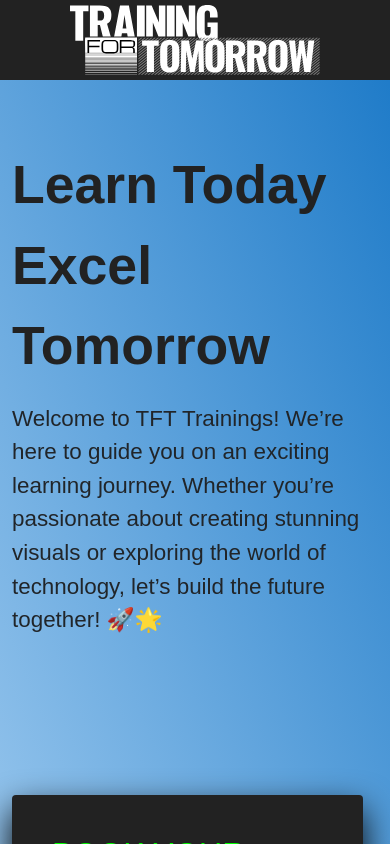
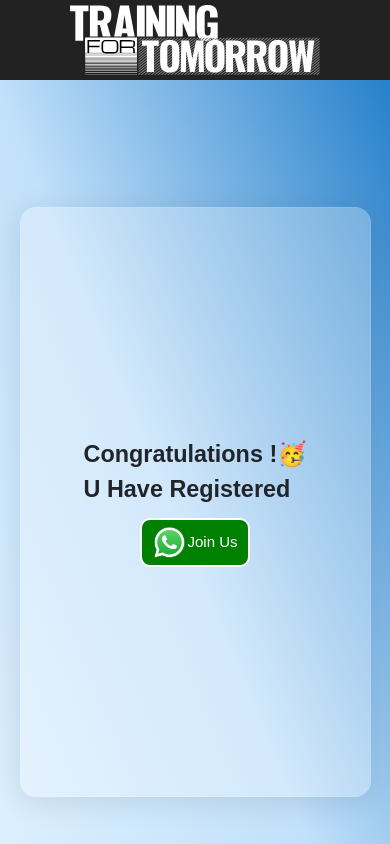
Before and after one commit to alihusnain010203/TFT_Sessions, a React (Vite) app: page / in a window 390 px wide. Shown: the top 844 px of the page. Built offline with nearby package versions, Linux system fonts and the light colour scheme.

Commit message:
add some styling

```diff
--- a/src/App.css
+++ b/src/App.css
@@ -233,6 +233,7 @@ border: 1px solid rgba(253, 253, 253, 0.09);
 .heading-five{
   font-size: 1.4rem;
 }
+
 .after{
   height: 100vh;
   width: 100%;
@@ -241,6 +242,10 @@ border: 1px solid rgba(253, 253, 253, 0.09);
   justify-content: center;
   align-items: center;
 }
+/* .after-padding{
+  width: 90%;
+  font-size: 6vw;
+} */
 .after-card{
   padding: 50px;
   height: 70vh;
@@ -298,6 +303,26 @@ border: 1px solid rgba(253, 253, 253, 0.09);
     margin-top: 1350px;
   }
 }
+@media screen and (max-width:690px) {
+  .after-padding{
+    width: 90%;
+    font-size: 6vw;
+  }
+}
+@media screen and (max-width:380px) {
+  .after-padding{
+    width: 90%;
+    font-size: 4.5vw;
+  }
+}
+
+
+@media screen and (max-width:380px) {
+  .btn{
+    font-size: 1.5rem;
+  }
+}
+
 .loader {
   width: 50px;
   padding: 8px;
@@ -314,3 +339,25 @@ border: 1px solid rgba(253, 253, 253, 0.09);
   animation: l3 1s infinite linear;
 }
 @keyframes l3 {to{transform: rotate(1turn)}}
+
+.button{
+  border: 2px solid white;
+  height: fit-content;
+  background-color: green;
+  padding: 5px;
+  font-size: 25px;
+  border-radius: 10px;
+  padding-right: 10px;
+  padding-left: 10px;
+  display: flex;
+  color: white;
+  justify-content: center;
+  align-items: center;
+}
+
+@media screen and (max-width:400px) {
+  .button{
+    font-size: 15px;
+  }
+
+}
--- a/src/App.jsx
+++ b/src/App.jsx
@@ -8,7 +8,7 @@ import ImgFour from "../src/assets/Monochrome-dark.svg";
 import Whatsapp from "../src/assets/WhatsApp.svg.webp";
 
 function App() {
-  const [show, setshow] = useState(false);
+  const [show, setshow] = useState(true);
   const [error, setError] = useState(false);
   const [loading, setLoading] = useState(false);
   const [data, setdata] = useState({
@@ -294,8 +294,13 @@ function App() {
                   Congratulations !🥳
                   <br />U Have Registered
                 </div>
-
-                <a
+                <a href="https://chat.whatsapp.com/KA8q7lBM2yYLrBQTk7Oerd" style={{listStyle:"none" ,textDecoration:"none",marginTop:"10px"}}>
+                  <button className="button" >
+                    <img src={Whatsapp} width="35px" alt="" />
+                  <span>Join Us</span>
+                  </button>
+                </a>
+                {/* <a
                   href="https://chat.whatsapp.com/KA8q7lBM2yYLrBQTk7Oerd"
                   className="whatsappLink"
                 >
@@ -306,7 +311,7 @@ function App() {
                   <p style={{ marginLeft: "10px", fontSize: "30px" }}>
                     Join Us
                   </p>
-                </a>
+                </a> */}
               </div>
             </b>
           </div>
```
